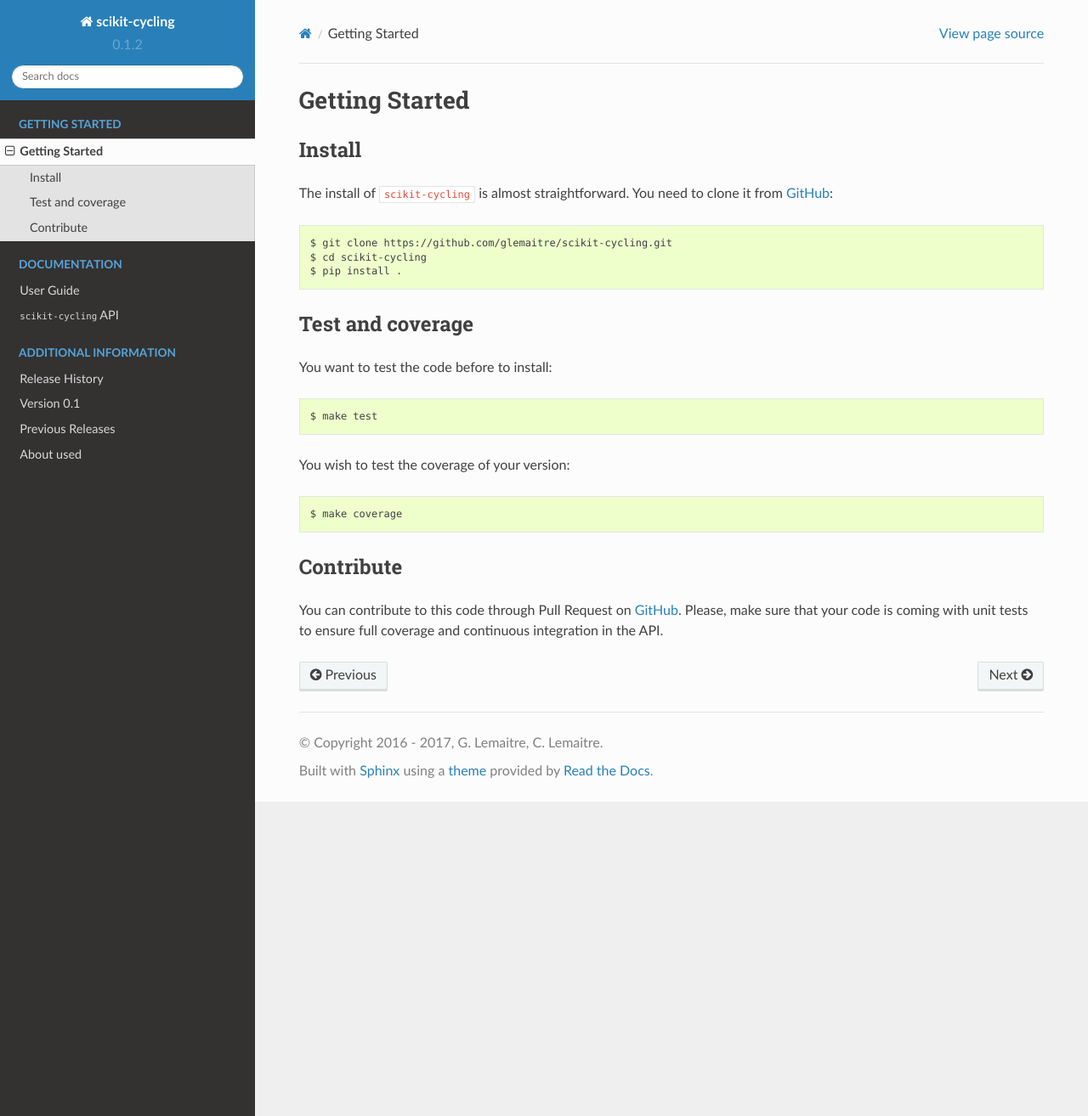
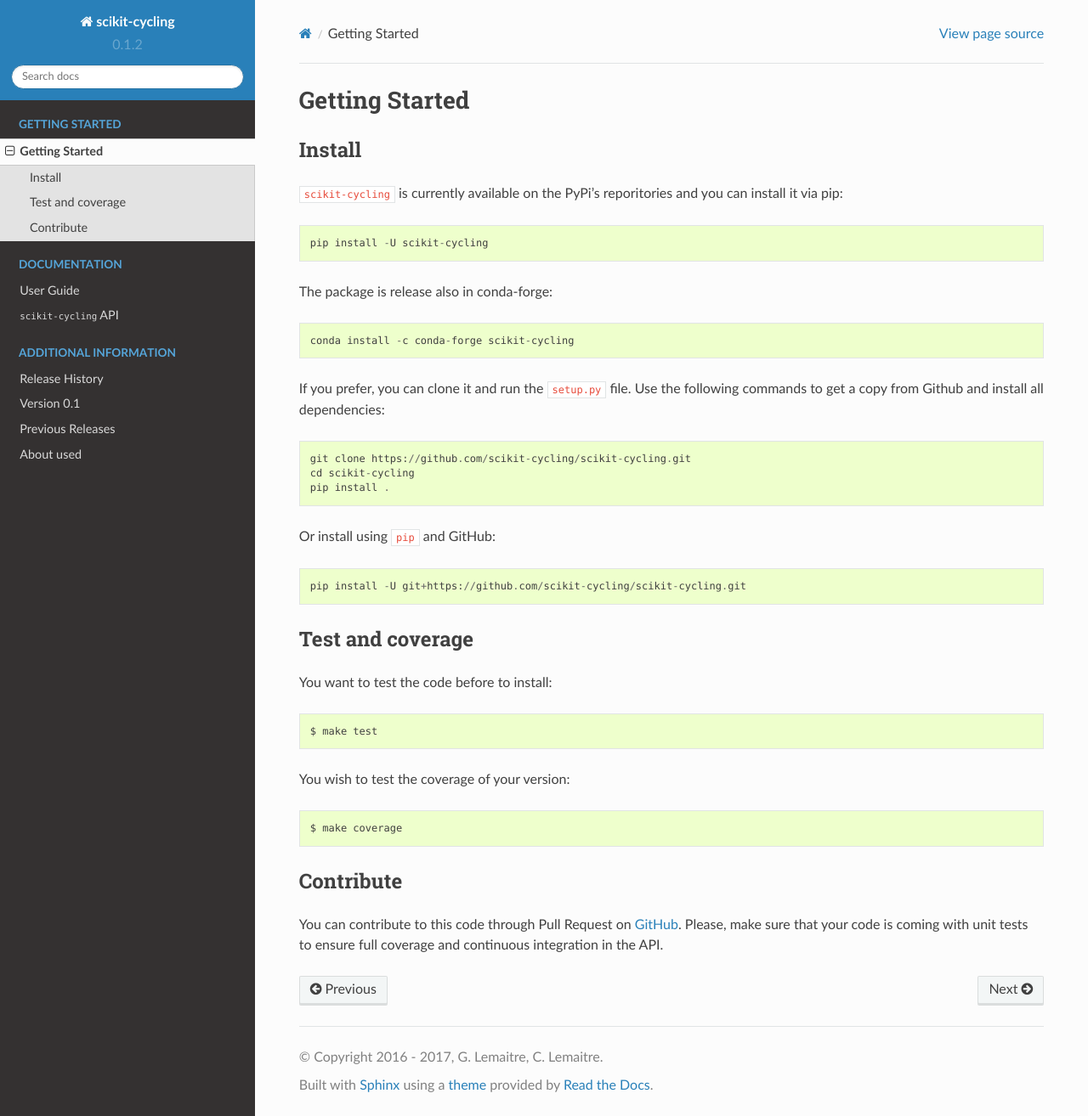
Before and after one commit to philippdrebes/scikit-cycling, a Sphinx documentation site: the page built from doc/install.rst, in a window 1280 px wide and 1314 px high. Shown: the whole window at 85% size. Built offline with Sphinx 7.4.7 and the Read the Docs theme 2.0.0, drawn with Linux system fonts in a browser that asks for light colours; formulas are drawn with MathJax 3; pages that are not in the unit, such as notebooks, are missing from menus.

Commit message:
DOC update install

```diff
--- a/doc/install.rst
+++ b/doc/install.rst
@@ -4,12 +4,25 @@ Getting Started
 Install
 -------
 
-The install of ``scikit-cycling`` is almost straightforward. You need to clone
-it from GitHub_::
+``scikit-cycling`` is currently available on the PyPi’s reporitories and you can
+install it via pip::
 
-  $ git clone https://github.com/glemaitre/scikit-cycling.git
-  $ cd scikit-cycling
-  $ pip install .
+  pip install -U scikit-cycling
+
+The package is release also in conda-forge::
+
+  conda install -c conda-forge scikit-cycling
+
+If you prefer, you can clone it and run the ``setup.py`` file. Use the
+following commands to get a copy from Github and install all dependencies::
+
+  git clone https://github.com/scikit-cycling/scikit-cycling.git
+  cd scikit-cycling
+  pip install .
+
+Or install using ``pip`` and GitHub::
+
+  pip install -U git+https://github.com/scikit-cycling/scikit-cycling.git
 
 Test and coverage
 -----------------
```
Also changed, not shown: README.rst (+13 -3 lines).
